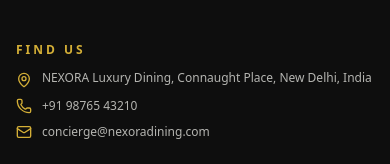
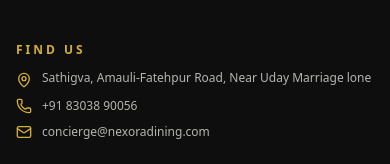
Before and after one commit to anshpatel8009889170-arch/NEXORA, a Next.js app: page / in a window 390 px wide. Shown: the part 3724-3888 px from the top of the page. Built offline with nearby package versions, Linux system fonts and the light colour scheme.

Commit message:
feat(footer): update restaurant address, phone number, and direct WhatsApp link

```diff
--- a/components/Footer.tsx
+++ b/components/Footer.tsx
@@ -39,7 +39,7 @@
                 <Globe className="w-4 h-4" />
               </a>
               <a
-                href="https://wa.me/919876543210"
+                href="https://wa.me/918303890056"
                 target="_blank"
                 rel="noreferrer"
                 className="p-2 rounded-full bg-[var(--card-bg)] border border-[#d4af37]/20 hover:border-[#d4af37] transition-all"
@@ -115,15 +115,25 @@
             <div className="space-y-2.5 text-xs text-[var(--text-sub)]">
               <div className="flex items-start gap-2.5">
                 <MapPin className="w-4 h-4 text-[#d4af37] shrink-0 mt-0.5" />
-                <p>NEXORA Luxury Dining, Connaught Place, New Delhi, India</p>
+                <p>Sathigva, Amauli-Fatehpur Road, Near Uday Marriage lone</p>
               </div>
               <div className="flex items-center gap-2.5">
                 <Phone className="w-4 h-4 text-[#d4af37] shrink-0" />
-                <p>+91 98765 43210</p>
+                <a
+                  href="tel:+918303890056"
+                  className="hover:text-[#d4af37] transition-colors"
+                >
+                  +91 83038 90056
+                </a>
               </div>
               <div className="flex items-center gap-2.5">
                 <Mail className="w-4 h-4 text-[#d4af37] shrink-0" />
-                <p>concierge@nexoradining.com</p>
+                <a
+                  href="mailto:concierge@nexoradining.com"
+                  className="hover:text-[#d4af37] transition-colors"
+                >
+                  concierge@nexoradining.com
+                </a>
               </div>
             </div>
           </div>
```
